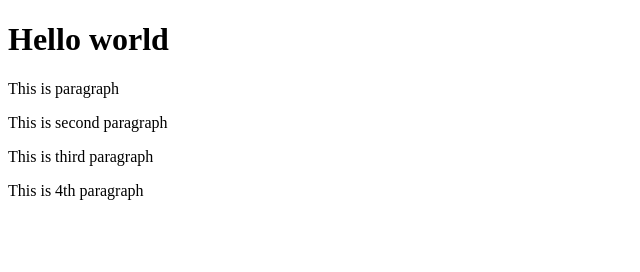
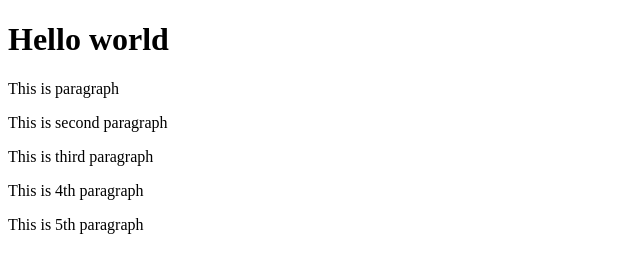
Before and after one commit to Trung-Hieu-Dev/git-tutorial, a plain HTML site: page index.html in a window 1280 px wide. Shown: the whole page, without its empty margins (0-640 px from the left). Drawn offline with Linux system fonts and the light colour scheme.

Commit message:
new content

```diff
--- a/index.html
+++ b/index.html
@@ -12,5 +12,6 @@
     <p>This is second paragraph</p>
     <p>This is third paragraph</p>
     <p>This is 4th paragraph</p>
+    <p>This is 5th paragraph</p>
 </body>
 </html>
```
